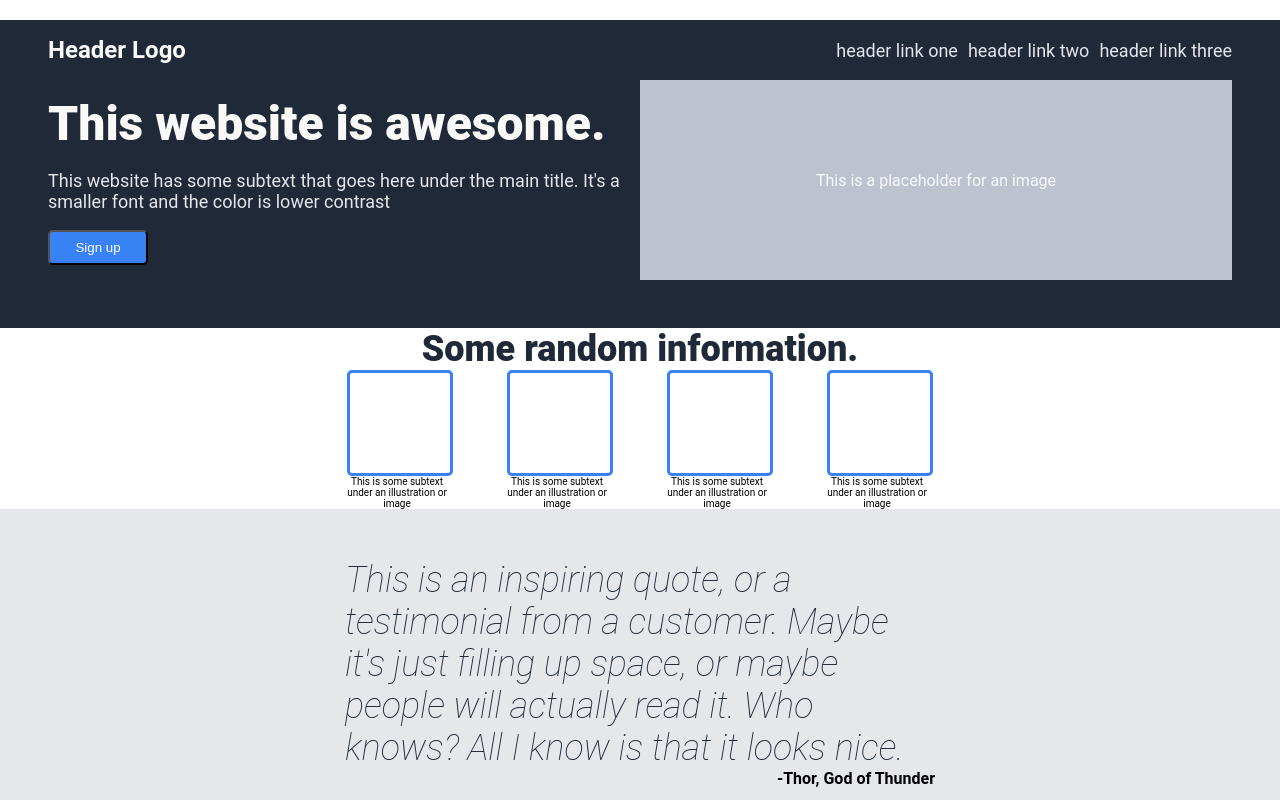
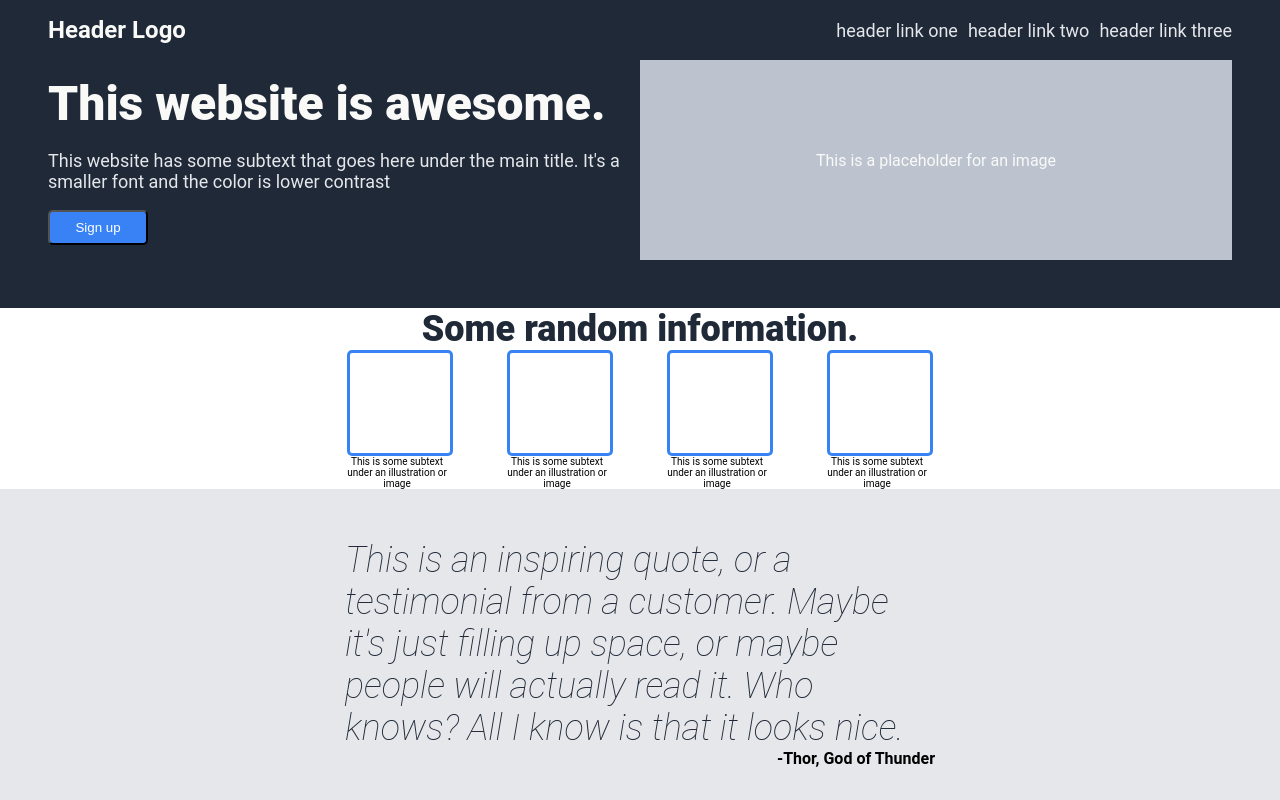
Before and after one commit to teaMan77/LandingPage, a plain HTML site: page index.html in a window 1280 px wide. Shown: the top 800 px of the page. Drawn offline with Linux system fonts and the light colour scheme.

Commit message:
Removing top margin
There was margin in the header section which has been now removed

```diff
--- a/styles.css
+++ b/styles.css
@@ -43,8 +43,6 @@ li {
 
 .header {
     padding: 0 48px 48px;
-    margin-top: 20px;
-    /* height: 250px; */
     display: flex;
     flex-direction: row;
     flex-wrap: wrap;
@@ -120,7 +118,6 @@ button {
 
 .quote-container {
     background-color: #E5E7EB;
-    /* height: 250px; */
     display: flex;
     justify-content: center;
     align-items: center;
```
